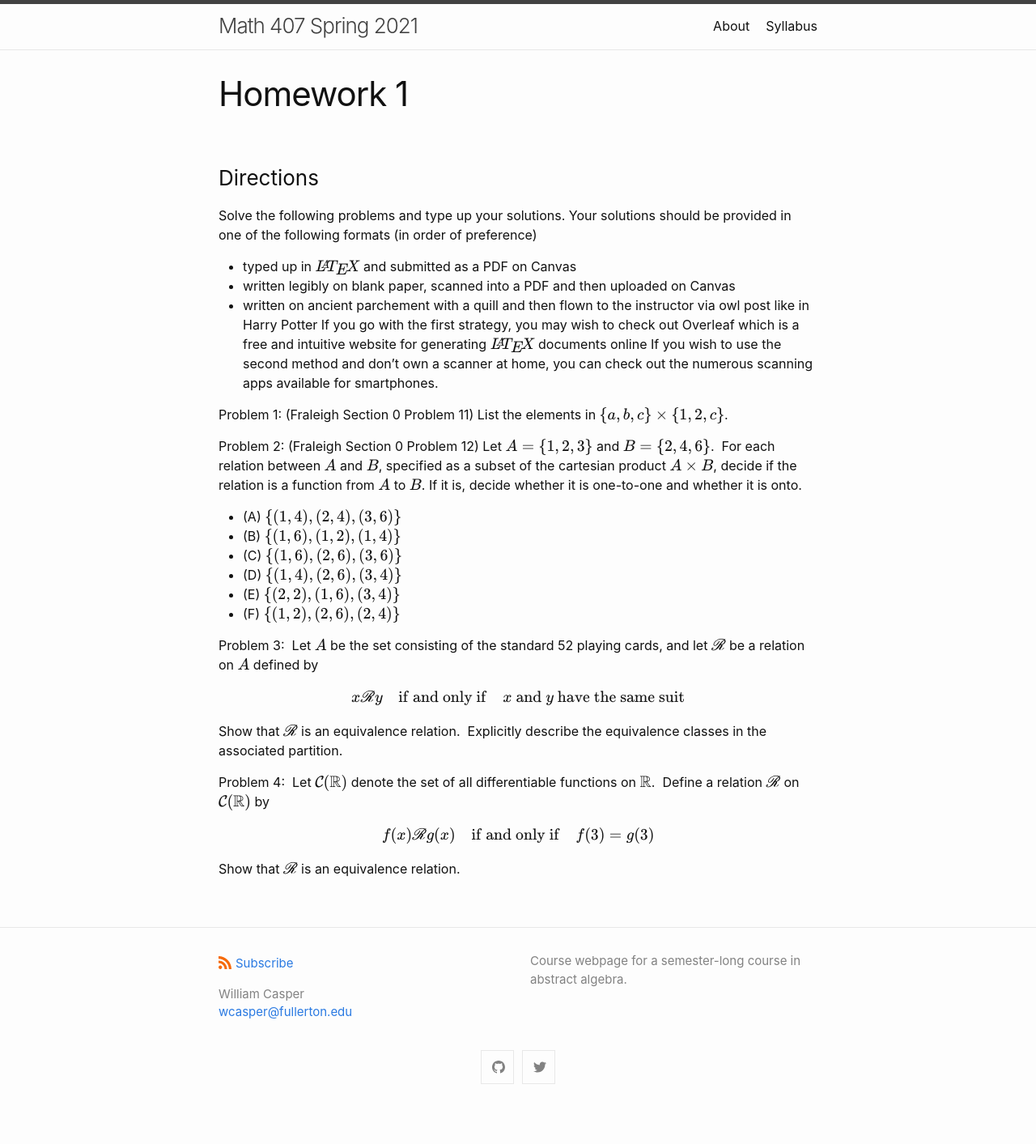
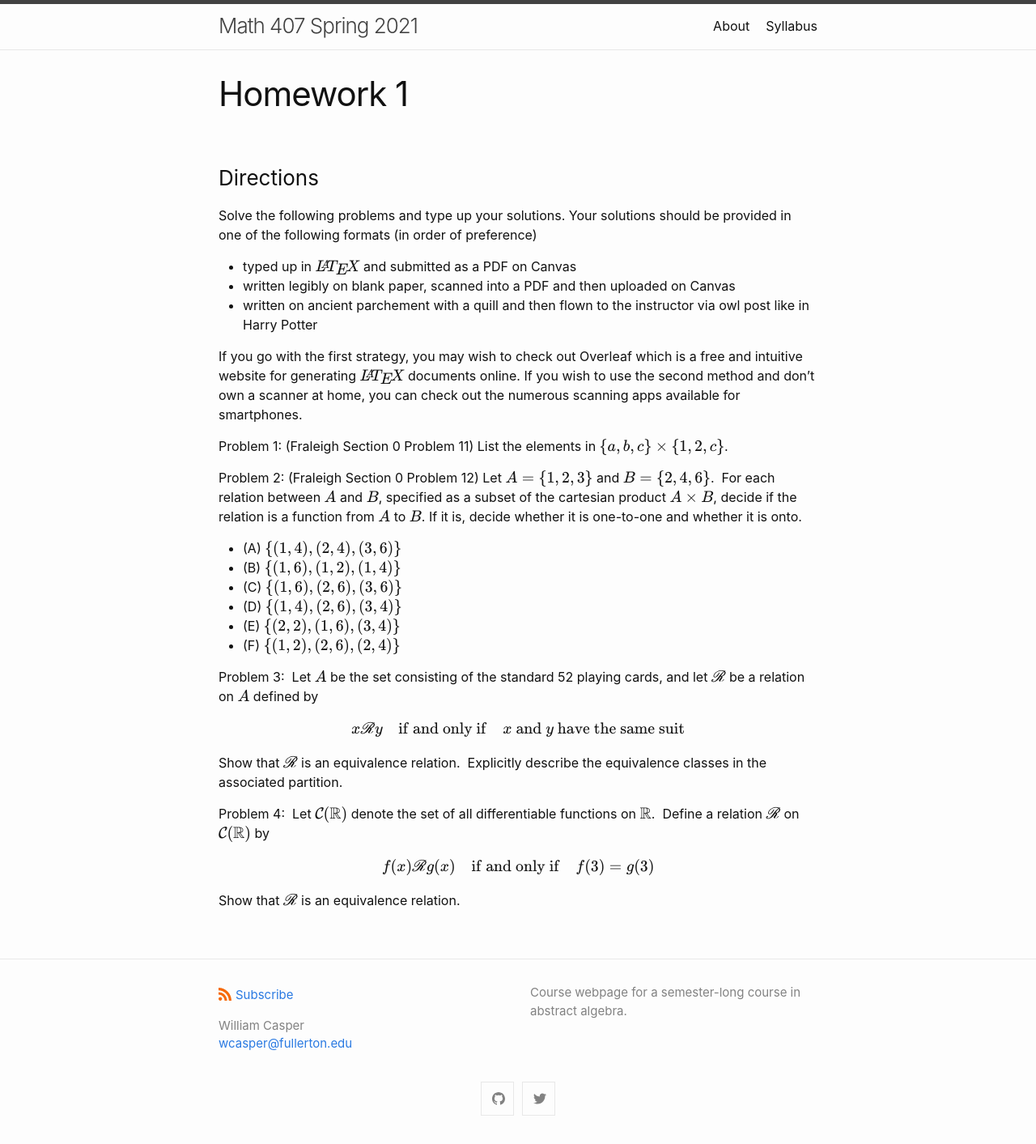
Before and after one commit to wcasper/math407spring2021, a Jekyll site: the page built from homework/hw1.md, in a window 1280 px wide. Shown: the whole page at 81% size. Built offline with Jekyll 4.4.1, drawn with Linux system fonts in a browser that asks for light colours; before the commit the page ends 1374 px from its top, so only the background shows below that.

Commit message:
fixed whitespace issue

```diff
--- a/homework/hw1.md
+++ b/homework/hw1.md
@@ -9,7 +9,8 @@ Solve the following problems and type up your solutions.  Your solutions should
 * typed up in $$\LaTeX$$ and submitted as a PDF on Canvas
 * written legibly on blank paper, scanned into a PDF and then uploaded on Canvas
 * written on ancient parchement with a quill and then flown to the instructor via owl post like in Harry Potter
-If you go with the first strategy, you may wish to check out Overleaf which is a free and intuitive website for generating $$\LaTeX$$ documents online
+
+If you go with the first strategy, you may wish to check out Overleaf which is a free and intuitive website for generating $$\LaTeX$$ documents online.
 If you wish to use the second method and don't own a scanner at home, you can check out the numerous scanning apps available for smartphones.
 
 Problem 1: (Fraleigh Section 0 Problem 11) List the elements in $$\{a,b,c\}\times\{1,2,c\}$$.
```
